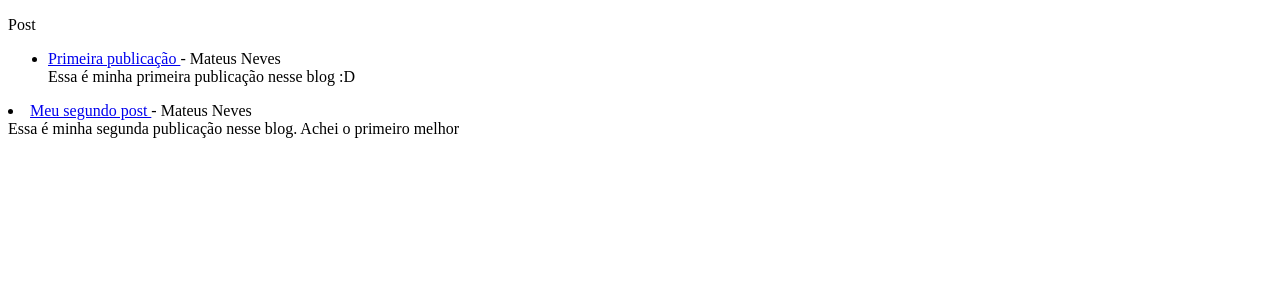
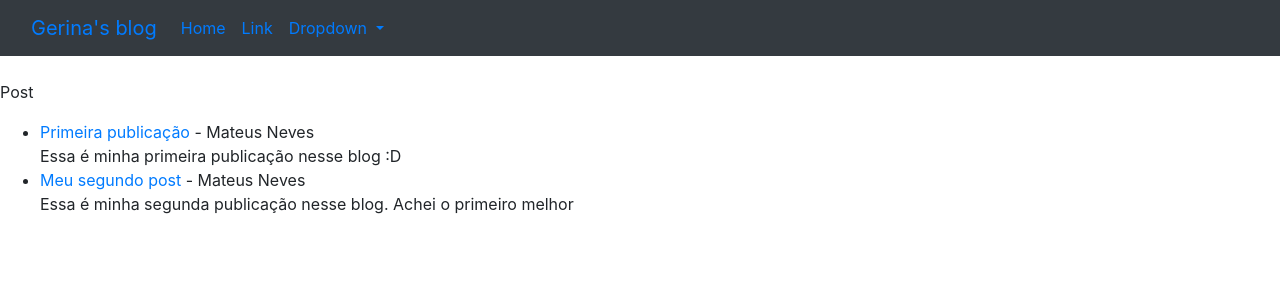
Before and after one commit to neveszz/Blog-idea, a Django app: page / in a window 1280 px wide. Shown: the top 300 px of the page. Run offline with Django 4.2, Linux system fonts and the light colour scheme; data comes from the database, SQL or seed files in the repository.

Commit message:
added bootstrap elements

```diff
--- /dev/null
+++ b/ablog/theblog/templates/base.html
@@ -0,0 +1,56 @@
+<!doctype html>
+<html lang="en">
+  <head>
+    <!-- Required meta tags -->
+    <meta charset="utf-8">
+    <meta name="viewport" content="width=device-width, initial-scale=1, shrink-to-fit=no">
+
+    <!-- Bootstrap CSS -->
+    <link rel="stylesheet" href="https://cdn.jsdelivr.net/npm/bootstrap@4.4.1/dist/css/bootstrap.min.css" integrity="sha384-Vkoo8x4CGsO3+Hhxv8T/Q5PaXtkKtu6ug5TOeNV6gBiFeWPGFN9MuhOf23Q9Ifjh" crossorigin="anonymous">
+
+    <title>Hello, world!</title>
+  </head>
+  <body>
+  <nav class="navbar navbar-expand-lg bg-dark">
+  <div class="container-fluid">
+    <a class="navbar-brand" href="{% url 'home' %}">Gerina's blog</a>
+    <button class="navbar-toggler" type="button" data-bs-toggle="collapse" data-bs-target="#navbarSupportedContent" aria-controls="navbarSupportedContent" aria-expanded="false" aria-label="Toggle navigation">
+      <span class="navbar-toggler-icon"></span>
+    </button>
+    <div class="collapse navbar-collapse" id="navbarSupportedContent">
+      <ul class="navbar-nav me-auto mb-2 mb-lg-0">
+        <li class="nav-item">
+          <a class="nav-link active" aria-current="page" href="#">Home</a>
+        </li>
+        <li class="nav-item">
+          <a class="nav-link" href="#">Link</a>
+        </li>
+        <li class="nav-item dropdown">
+          <a class="nav-link dropdown-toggle" href="#" id="navbarDropdown" role="button" data-bs-toggle="dropdown" aria-expanded="false">
+            Dropdown
+          </a>
+          <ul class="dropdown-menu" aria-labelledby="navbarDropdown">
+            <li><a class="dropdown-item" href="#">Action</a></li>
+            <li><a class="dropdown-item" href="#">Another action</a></li>
+            <li><hr class="dropdown-divider"></li>
+            <li><a class="dropdown-item" href="#">Something else here</a></li>
+          </ul>
+        </li>
+      </ul>
+    </div>
+  </div>
+</nav>
+
+  <br>
+<!--  <div class="container">-->
+    {%block content%}
+
+    {%endblock%}
+<!--  </div>-->
+    <!-- Optional JavaScript -->
+    <!-- jQuery first, then Popper.js, then Bootstrap JS -->
+    <script src="https://code.jquery.com/jquery-3.4.1.slim.min.js" integrity="sha384-J6qa4849blE2+poT4WnyKhv5vZF5SrPo0iEjwBvKU7imGFAV0wwj1yYfoRSJoZ+n" crossorigin="anonymous"></script>
+    <script src="https://cdn.jsdelivr.net/npm/popper.js@1.16.0/dist/umd/popper.min.js" integrity="sha384-Q6E9RHvbIyZFJoft+2mJbHaEWldlvI9IOYy5n3zV9zzTtmI3UksdQRVvoxMfooAo" crossorigin="anonymous"></script>
+    <script src="https://cdn.jsdelivr.net/npm/bootstrap@4.4.1/dist/js/bootstrap.min.js" integrity="sha384-wfSDF2E50Y2D1uUdj0O3uMBJnjuUD4Ih7YwaYd1iqfktj0Uod8GCExl3Og8ifwB6" crossorigin="anonymous"></script>
+  </body>
+</html>
--- a/ablog/theblog/templates/home.html
+++ b/ablog/theblog/templates/home.html
@@ -1,10 +1,6 @@
-<!DOCTYPE html>
-<html lang="en">
-<head>
-    <meta charset="UTF-8">
-    <title>Title</title>
-</head>
-<body>
+   {% extends 'base.html'%}
+    {%block content%}
+
 <p>
     Post
     <ul>
@@ -12,8 +8,9 @@
     <li><a href="{%url 'article-detail' post.pk%}">{{post.title}} </a> - {{post.author.first_name}}
             {{post.author.last_name}}<br/>
         {{post.body}}</li>
-    </ul>
     {%endfor%}
+        </ul>
 </p>
-</body>
-</html>
+
+
+    {%endblock%}
```
Also changed, not shown: ablog/theblog/templates/article_details.html (+7 -1 lines).
